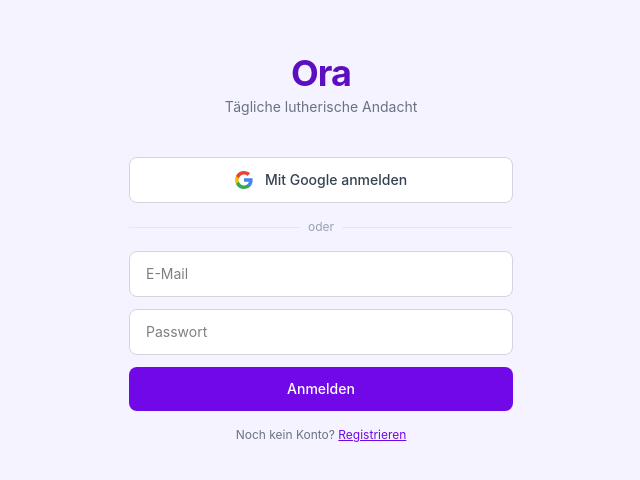
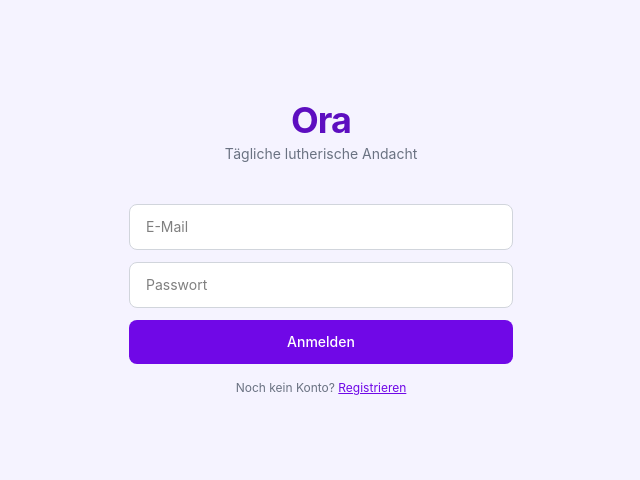
Before and after one commit to lasseundki/ora, a React (Vite) app: page / in a window 1280 px wide. Shown: the part 152-632 px from the top of the page, without its empty margins (319-959 px from the left). Built offline with nearby package versions, Linux system fonts and the light colour scheme; no server answers.

Commit message:
fix: remove Google sign-in button (not yet configured in Firebase)

```diff
--- a/src/components/LoginPage.tsx
+++ b/src/components/LoginPage.tsx
@@ -4,7 +4,7 @@ import { useAuth } from '../contexts/AuthContext'
 type Mode = 'login' | 'register'
 
 export function LoginPage() {
-  const { signInWithGoogle, signInWithEmail, registerWithEmail } = useAuth()
+  const { signInWithEmail, registerWithEmail } = useAuth()
   const [mode, setMode]       = useState<Mode>('login')
   const [email, setEmail]     = useState('')
   const [password, setPassword] = useState('')
@@ -25,14 +25,6 @@ export function LoginPage() {
     }
   }
 
-  async function handleGoogle() {
-    setError(null)
-    setBusy(true)
-    try { await signInWithGoogle() }
-    catch (err: unknown) { setError(err instanceof Error ? err.message : 'Unbekannter Fehler') }
-    finally { setBusy(false) }
-  }
-
   return (
     <div className="min-h-screen bg-violet-50 flex items-center justify-center p-4">
       <div className="w-full max-w-sm">
@@ -41,30 +33,6 @@ export function LoginPage() {
         <div className="text-center mb-10">
           <h1 className="text-4xl font-bold tracking-tight text-violet-800">Ora</h1>
           <p className="text-sm text-gray-500 mt-1">Tägliche lutherische Andacht</p>
-        </div>
-
-        {/* Google-Login */}
-        <button
-          onClick={handleGoogle}
-          disabled={busy}
-          className="w-full flex items-center justify-center gap-3 border border-gray-300 rounded-lg px-4 py-3 bg-white hover:bg-gray-50 transition-colors text-sm font-medium text-gray-700 mb-4 disabled:opacity-50"
-        >
-          <svg width="18" height="18" viewBox="0 0 18 18" aria-hidden="true">
-            <path fill="#4285F4" d="M17.64 9.2c0-.637-.057-1.251-.164-1.84H9v3.481h4.844c-.209 1.125-.843 2.078-1.796 2.717v2.258h2.908c1.702-1.567 2.684-3.875 2.684-6.615z"/>
-            <path fill="#34A853" d="M9 18c2.43 0 4.467-.806 5.956-2.18l-2.908-2.259c-.806.54-1.837.86-3.048.86-2.344 0-4.328-1.584-5.036-3.711H.957v2.332A8.997 8.997 0 0 0 9 18z"/>
-            <path fill="#FBBC05" d="M3.964 10.71A5.41 5.41 0 0 1 3.682 9c0-.593.102-1.17.282-1.71V4.958H.957A8.996 8.996 0 0 0 0 9c0 1.452.348 2.827.957 4.042l3.007-2.332z"/>
-            <path fill="#EA4335" d="M9 3.58c1.321 0 2.508.454 3.44 1.345l2.582-2.58C13.463.891 11.426 0 9 0A8.997 8.997 0 0 0 .957 4.958L3.964 7.29C4.672 5.163 6.656 3.58 9 3.58z"/>
-          </svg>
-          Mit Google anmelden
-        </button>
-
-        <div className="relative my-4">
-          <div className="absolute inset-0 flex items-center">
-            <div className="w-full border-t border-gray-200" />
-          </div>
-          <div className="relative flex justify-center text-xs text-gray-400">
-            <span className="bg-violet-50 px-2">oder</span>
-          </div>
         </div>
 
         {/* E-Mail-Login */}
```
